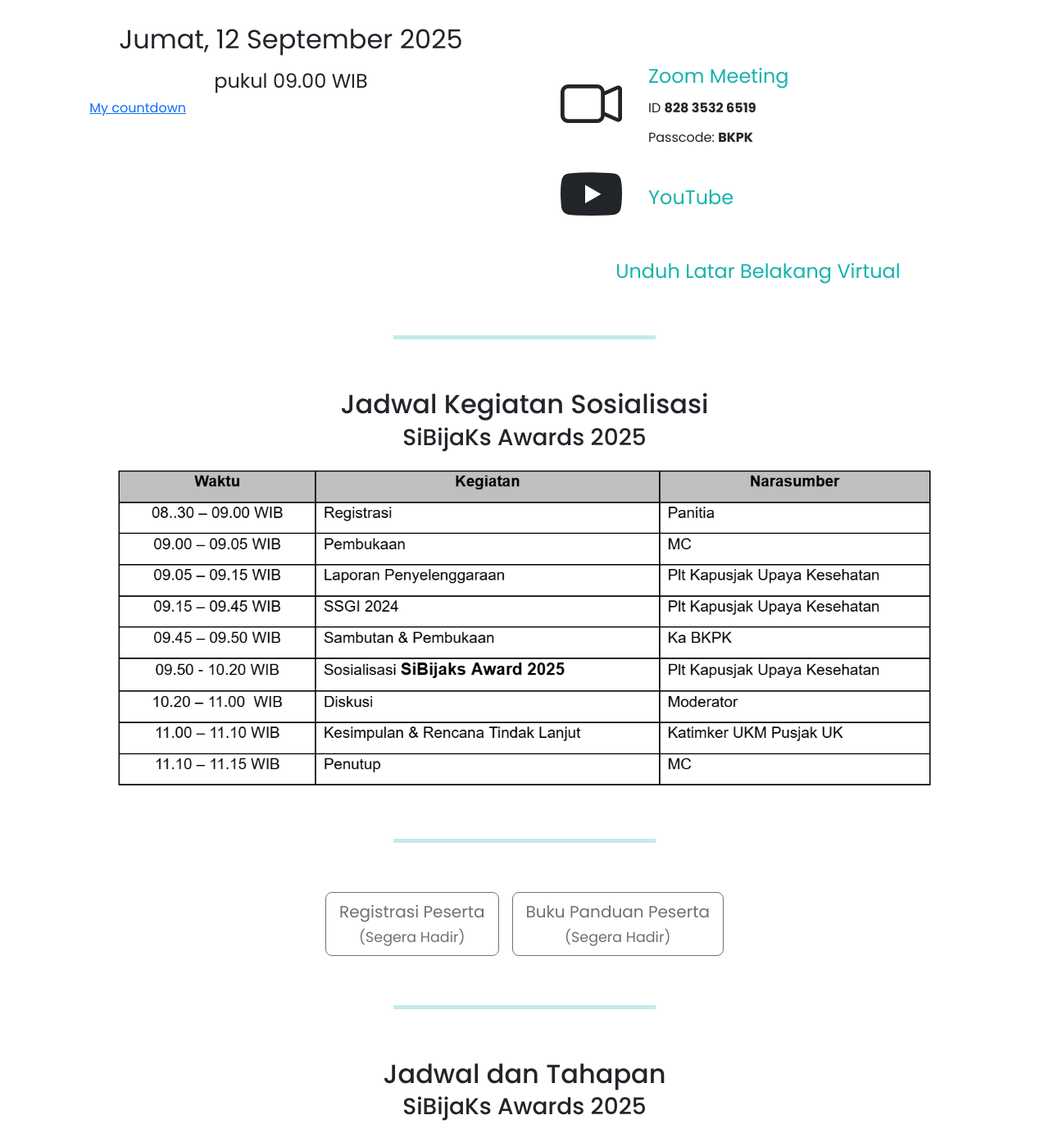
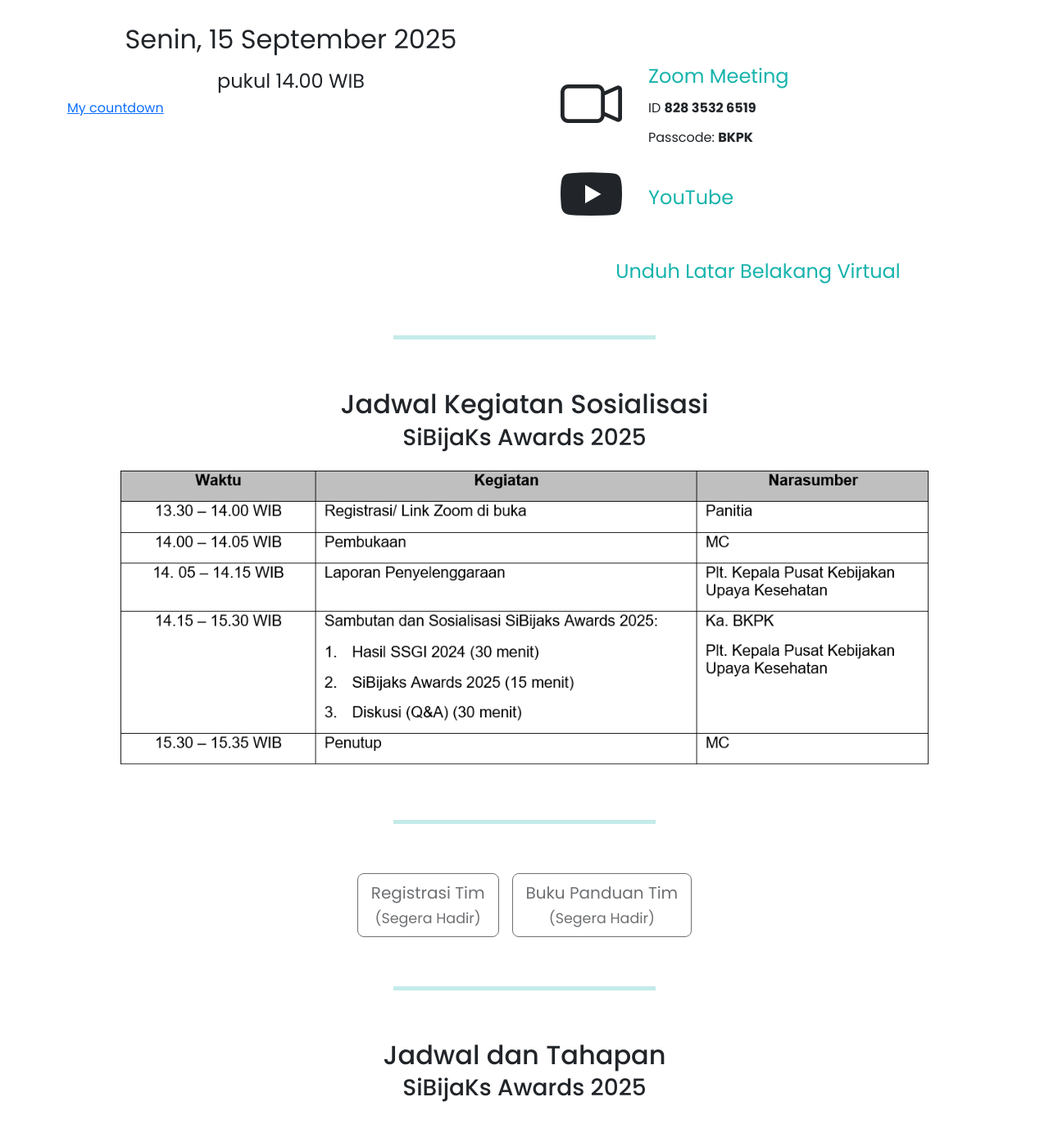
Before and after one commit to GottfriedCP/sibijaks25, a Django app: page / in a window 1280 px wide. Shown: the part 60-1459 px from the top of the page at 82% size. Run offline with Django 5.2, Linux system fonts and the light colour scheme; data that the repository does not hold is empty; parts of the project's set-up code (start-up, migrations or seed data) failed here and were passed over; some libraries are stand-ins or nearby versions.

Commit message:
revisi jadwal

```diff
--- a/sibijaks25/templates/sibijaks25/_sos.html
+++ b/sibijaks25/templates/sibijaks25/_sos.html
@@ -2,14 +2,11 @@
 <div id="div-sos" class="row mb-5">
     <div class="col-md-6">
         <span class="d-block text-center fs-2">
-            Jumat, 12 September 2025<br>
-            <span class="fs-4">pukul 09.00 WIB</span>
+            Senin, 15 September 2025<br>
+            <span class="fs-4">pukul 14.00 WIB</span>
         </span>
         <div>
-            <script>(function (d, s, id) { var js, pjs = d.getElementsByTagName(s)[0]; if (d.getElementById(id)) return; js = d.createElement(s); js.id = id; js.src = "//www.tickcounter.com/static/js/loader.js"; pjs.parentNode.insertBefore(js, pjs); }(document, "script", "tickcounter-sdk"));</script>
-            <a data-type="countdown" data-id="8106573" class="tickcounter"
-                style="display:block; left:0; width:90%; height:0; position:relative; padding-bottom:22%; margin:0 auto;"
-                title="My countdown" href="//www.tickcounter.com/">My countdown</a>
+            <script>(function(d, s, id) { var js, pjs = d.getElementsByTagName(s)[0]; if (d.getElementById(id)) return; js = d.createElement(s); js.id = id; js.src = "//www.tickcounter.com/static/js/loader.js"; pjs.parentNode.insertBefore(js, pjs); }(document, "script", "tickcounter-sdk"));</script><a data-type="countdown" data-id="8121139" class="tickcounter" style="display:block; left:0; width:100%; height:0; position:relative; padding-bottom:25%; margin:0 auto;" title="My countdown" href="//www.tickcounter.com/">My countdown</a>
         </div>
     </div>
     <div class="col-md-6">
--- a/sibijaks25/templates/sibijaks25/index.html
+++ b/sibijaks25/templates/sibijaks25/index.html
@@ -44,11 +44,11 @@
     <section>
         <div class="d-flex justify-content-center gap-3 flex-wrap">
             <a class="btn btn-kemkes btn-lg disabled" role="button" target="_blank">
-                Registrasi Peserta<br>
+                Registrasi Tim<br>
                 <small>(Segera Hadir)</small>
             </a>
             <a class="btn btn-kemkes btn-lg disabled" role="button" target="_blank">
-                Buku Panduan Peserta<br>
+                Buku Panduan Tim<br>
                 <small>(Segera Hadir)</small>
             </a>
         </div>
```
Also changed, not shown: static/img/jadwal_sos.png.
